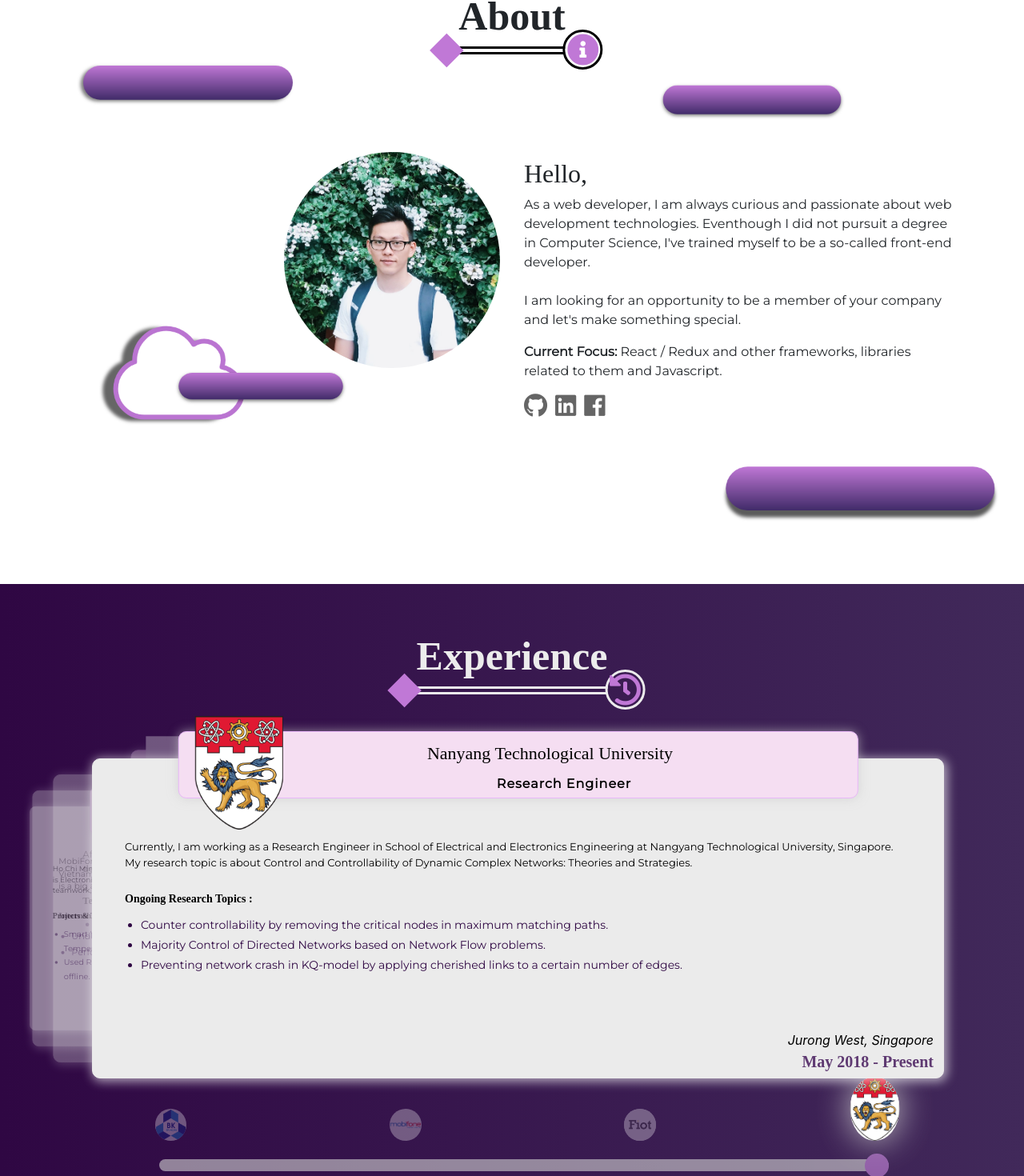
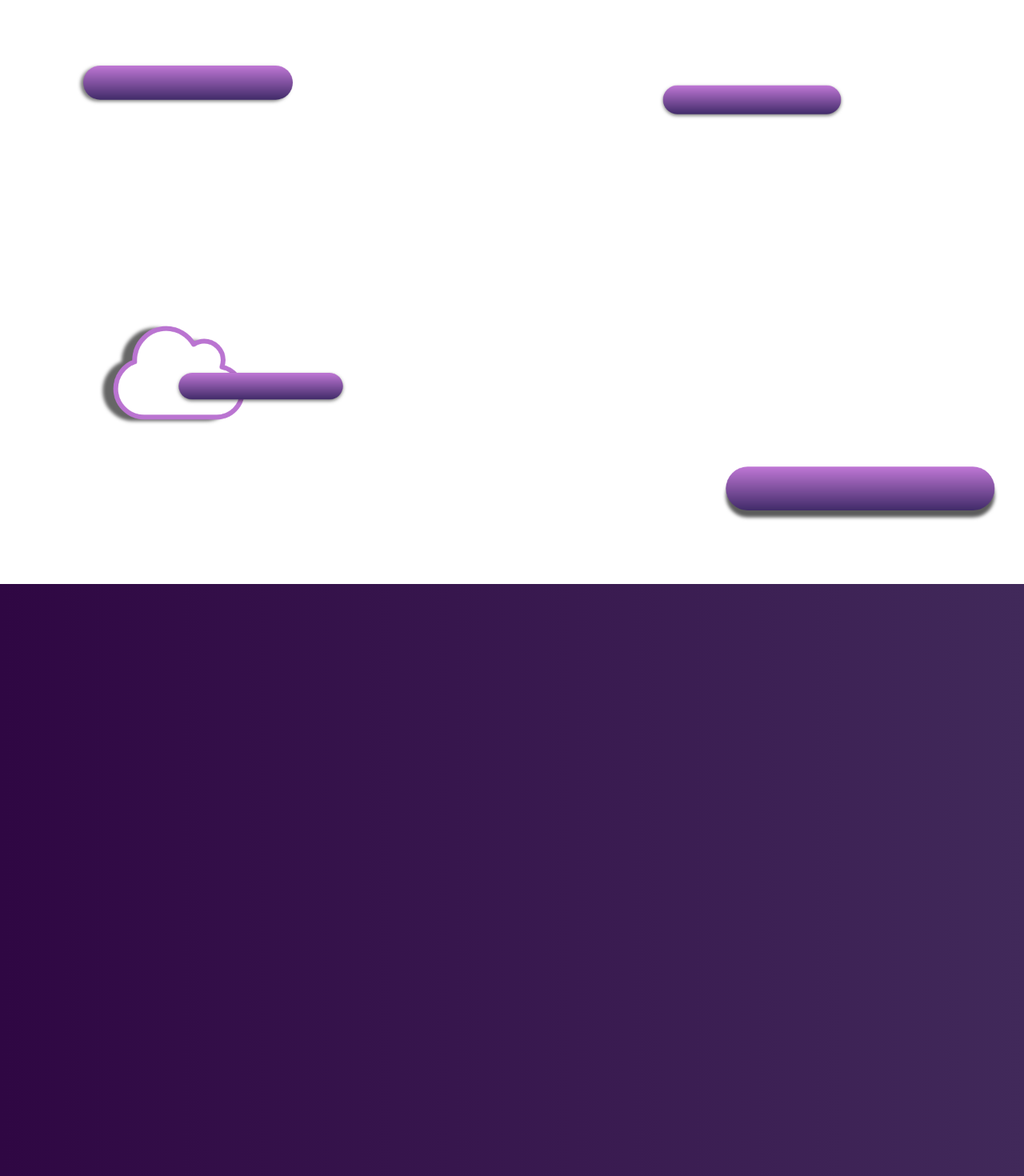
Before and after one commit to hnngo/portfolio, a React (Create React App) app: page /#/ in a window 1280 px wide. Shown: the part 870-2340 px from the top of the page at 80% size. Built offline with nearby package versions, Linux system fonts and the light colour scheme; a web font is replaced by a local one.

Commit message:
Adding sliding to show for each components

```diff
--- a/src/components/App.js
+++ b/src/components/App.js
@@ -10,14 +10,55 @@ import { ContactPage } from './contact';
 import Experience from './Experience';
 
 class App extends Component {
+	constructor(props) {
+		super(props);
+
+		this.state = {
+			showAbout: false,
+			showExperience: false,
+		}
+	}
+
+	componentDidMount() {
+		// Scroll to top
+		window.scroll({
+			top: 0,
+			behavior: 'smooth'
+		});
+
+
+		// Interval checking for showing page
+		setInterval(() => {
+			// Homepage
+			let yAbout = document.querySelector(".a-container").getBoundingClientRect().top + window.scrollY * 1 / 2;
+
+			if (window.scrollY >= yAbout && !this.state.showAbout) {
+				this.setState({ showAbout: true })
+			}
+
+			// Experience
+			let yExperience = document.querySelector(".e-container").getBoundingClientRect().top + window.scrollY * 4 / 5;
+
+			if (window.scrollY >= yExperience && !this.state.showExperience) {
+				this.setState({ showExperience: true })
+			}
+
+		}, 100)
+	}
+
 	render() {
 		return (
 			<HashRouter>
 				<div className="pb-5">
 					<NavBar />
 					<Homepage />
-					<AboutPage />
-					<Experience />
+					<AboutPage show={this.state.showAbout} />
+					<div className="e-container">
+						{
+							this.state.showExperience ?
+								<Experience /> : <div />
+						}
+					</div>
 					<Switch>
 						{/*<Route exact path="/about" component={AboutPage} />
 						<Route exact path="/projects" component={ProjectsPage} />
--- a/src/components/Experience.js
+++ b/src/components/Experience.js
@@ -168,18 +168,10 @@ export default class Experience extends Component {
           <div>
             {this.renderExpBoard()}
           </div>
-          <div className="e-yearSlider">
+          <div className="e-yearSlider animated slideInUp slow">
             <YearSlider
               range={[2009, 2019]}
               milestones={[
-                // {
-                //   id: 0,
-                //   fromTime: "08/2009",
-                //   toTime: "05/2012",
-                //   employer: "High School for the Gifted - Vietnam National Univeristy",
-                //   logo: "ptnk_logo.jpg",
-                //   designation: "Student"
-                // },
                 {
                   id: 0,
                   fromTime: "08/2012",
--- a/src/components/about.js
+++ b/src/components/about.js
@@ -3,22 +3,23 @@ import { ComponentTitle } from '../utilities/ComponentTitle';
 import FallingLeaf from '../utilities/FallingLeaf';
 
 export default class AboutPage extends Component {
-	render() {
+	renderContent() {
+		if (this.props.show) {
 			return (
-			<div className="a-container">
+				<div>
 					<div className="container">
 						<ComponentTitle
 							title="About"
 							icon="fas fa-info-circle"
 						/>
 						<div className="row">
-						<div className="col-sm-6 a-personal-i">
+							<div className="col-sm-6 a-personal-i animated fadeInLeft">
 								<img
 									src={require("../style/img/profile-photo.jpg")}
 									alt={"Profile"}
 								/>
 							</div>
-						<div className="col-sm-6 a-personal-text">
+							<div className="col-sm-6 a-personal-text animated fadeInRight">
 								<h2>Hello,</h2>
 								<p>As a web developer, I am always curious and passionate about web development technologies. Eventhough I did not pursuit a degree in Computer Science, I've trained myself to be a so-called front-end developer.<br /><br />
 									<span>I am looking for an opportunity to be a member of your company and let's make something special.</span>
@@ -85,6 +86,16 @@ export default class AboutPage extends Component {
 					/>
 				</div>
 			);
+		} else {
+			return <div />;
+		}
+	}
+	render() {
+		return (
+			<div className="a-container">
+				{this.renderContent()}
+			</div>
+		);
 	}
 };
 
--- a/src/style/css/app.css
+++ b/src/style/css/app.css
@@ -404,9 +404,9 @@ body {
 /* Experience
 /*---------------------------------------------*/
 .e-container {
-	/* height: calc(100vh); */
+	height: 100vh;
 	overflow: hidden;
-	min-height: 700px;  /* Chrome 10-25, Safari 5.1-6 */
+	/* min-height: 700px;  Chrome 10-25, Safari 5.1-6 */
 	background: -webkit-gradient(linear, left top, right top, from(#2F0743), to(#41295a));
 	background: linear-gradient(to right, #2F0743, #41295a); /* W3C, IE 10+/ Edge, Firefox 16+, Chrome 26+, Opera 12+, Safari 7+ */
 }
--- a/src/utilities/ComponentTitle.js
+++ b/src/utilities/ComponentTitle.js
@@ -3,7 +3,7 @@ import React from 'react';
 export const ComponentTitle = (props) => {
   return (
     <div
-      className="ct-container"
+      className="ct-container animated fadeIn slow"
       style={{
         color: props.optionalColor || "",
         borderColor: props.optionalColor || ""
--- a/src/utilities/ExpBoard.js
+++ b/src/utilities/ExpBoard.js
@@ -13,7 +13,6 @@ export default class ExpBoard extends Component {
     let qEbHeight = document.querySelector('#ebCon' + this.props.keyBoard);
 
     if (qEbHeight) {
-      console.log(qEbHeight.getBoundingClientRect().height)
       this.setState({ ebHeight: qEbHeight.getBoundingClientRect().height })
     }
   }
```
Lines whose indentation alone changed are shown as unchanged.
